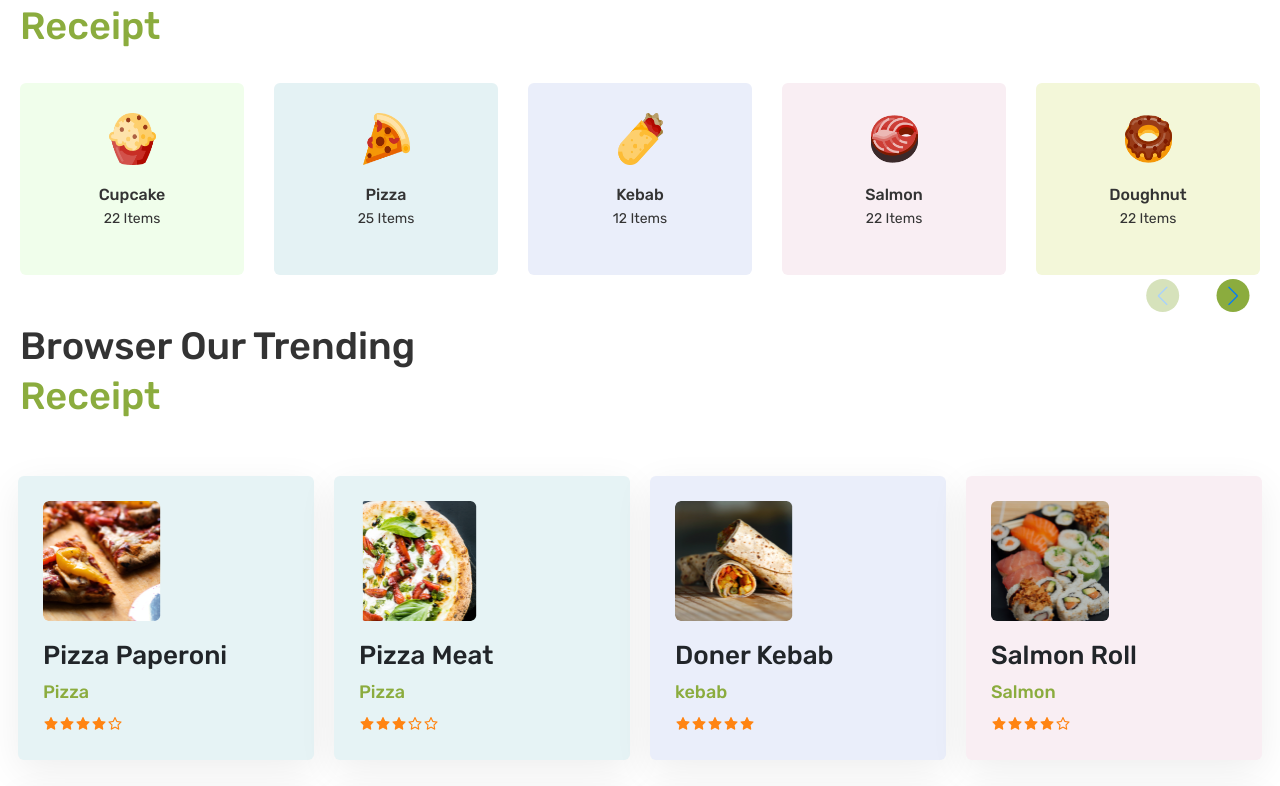
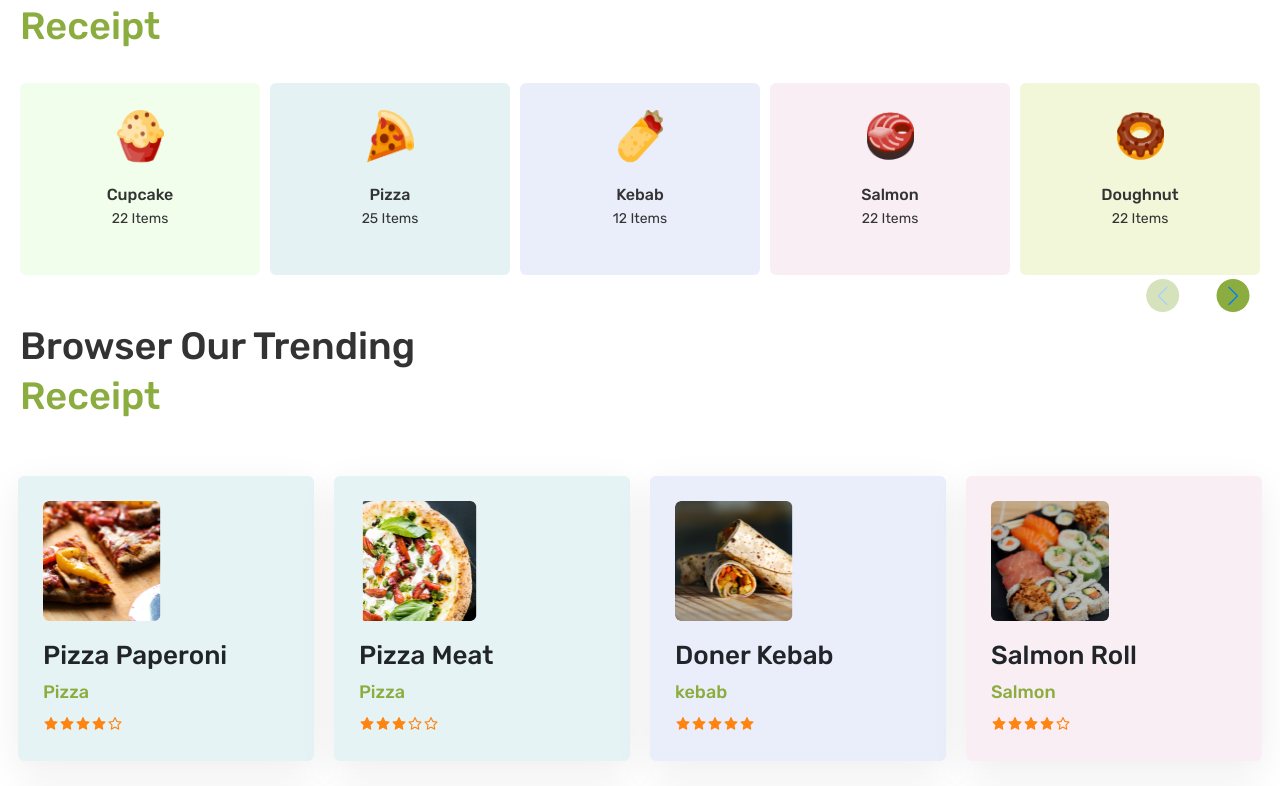
Before and after one commit to Davitaridani/elemes-id, a React (Create React App) app: page / in a window 1280 px wide. Shown: the part 894-1680 px from the top of the page. Built offline with nearby package versions, Linux system fonts and the light colour scheme.

Commit message:
add animate

```diff
--- a/src/assets/constants/data.js
+++ b/src/assets/constants/data.js
@@ -83,6 +83,7 @@ export const dataProducts = [
     imgUrl: PizzaPaperoni,
     category: "Pizza",
     bgColor: "#E6F3F5",
+    delayAos: 100,
     icon: [
       <AiFillStar />,
       <AiFillStar />,
@@ -97,6 +98,7 @@ export const dataProducts = [
     imgUrl: PizzaMeat,
     category: "Pizza",
     bgColor: "#E6F3F5",
+    delayAos: 200,
     icon: [
       <AiFillStar />,
       <AiFillStar />,
@@ -111,6 +113,7 @@ export const dataProducts = [
     imgUrl: DonerKebab,
     category: "kebab",
     bgColor: "#EAEEFA",
+    delayAos: 300,
     icon: [
       <AiFillStar />,
       <AiFillStar />,
@@ -125,6 +128,7 @@ export const dataProducts = [
     imgUrl: SalmonRoll,
     category: "Salmon",
     bgColor: "#F9EEF3",
+    delayAos: 400,
     icon: [
       <AiFillStar />,
       <AiFillStar />,
@@ -139,6 +143,7 @@ export const dataProducts = [
     imgUrl: CupcakeChoco,
     category: "Cupcake",
     bgColor: "#F0FEEB",
+    delayAos: 100,
     icon: [
       <AiFillStar />,
       <AiFillStar />,
@@ -153,6 +158,7 @@ export const dataProducts = [
     imgUrl: DoughnutMilk,
     category: "Doughnut",
     bgColor: "#F3F7D9",
+    delayAos: 200,
     icon: [
       <AiFillStar />,
       <AiFillStar />,
@@ -167,6 +173,7 @@ export const dataProducts = [
     imgUrl: DoughnutUnicorn,
     category: "Doughnut",
     bgColor: "#F3F7D9",
+    delayAos: 300,
     icon: [
       <AiFillStar />,
       <AiFillStar />,
@@ -181,6 +188,7 @@ export const dataProducts = [
     imgUrl: KathiKebab,
     category: "Kebab",
     bgColor: "#EAEEFA",
+    delayAos: 400,
     icon: [
       <AiFillStar />,
       <AiFillStar />,
--- a/src/assets/scss/_carouselCard.scss
+++ b/src/assets/scss/_carouselCard.scss
@@ -24,6 +24,7 @@
 					img {
 						width: 47px;
 						height: 52px;
+
 						margin-bottom: 20px;
 					}
 				}
--- a/src/assets/scss/_globals.scss
+++ b/src/assets/scss/_globals.scss
@@ -32,3 +32,12 @@ a {
 	background-color: $darkArmy;
 	color: #fff;
 }
+
+.animate__bounce {
+  animation: bounce 4s ease infinite;
+}
+@keyframes bounce {
+	0%, 20%, 50%, 80%, 100% {transform: translateY(0);}
+	40% {transform: translateY(-10px);}
+	60% {transform: translateY(-10px);}
+}
--- a/src/assets/scss/_navbar.scss
+++ b/src/assets/scss/_navbar.scss
@@ -18,6 +18,7 @@
 	position: absolute;
 	top: 0;
 	right: 0;
+	z-index: 10;
 	width: 100%;
 	.container {
 		.navbar-brand {
--- a/src/assets/scss/_responsive.scss
+++ b/src/assets/scss/_responsive.scss
@@ -0,0 +1,5 @@
+@import "breakpoints";
+
+@include responsive(mobile) {
+
+}
--- a/src/assets/scss/main.css
+++ b/src/assets/scss/main.css
@@ -44,6 +44,34 @@ a {
   color: #fff;
 }
 
+.animate__bounce {
+  -webkit-animation: bounce 4s ease infinite;
+          animation: bounce 4s ease infinite;
+}
+
+@-webkit-keyframes bounce {
+  0%, 20%, 50%, 80%, 100% {
+    transform: translateY(0);
+  }
+  40% {
+    transform: translateY(-10px);
+  }
+  60% {
+    transform: translateY(-10px);
+  }
+}
+
+@keyframes bounce {
+  0%, 20%, 50%, 80%, 100% {
+    transform: translateY(0);
+  }
+  40% {
+    transform: translateY(-10px);
+  }
+  60% {
+    transform: translateY(-10px);
+  }
+}
 * {
   font-family: "Rubik", sans-serif;
 }
@@ -83,6 +111,22 @@ a {
   color: #fff;
 }
 
+.animate__bounce {
+  -webkit-animation: bounce 4s ease infinite;
+          animation: bounce 4s ease infinite;
+}
+
+@keyframes bounce {
+  0%, 20%, 50%, 80%, 100% {
+    transform: translateY(0);
+  }
+  40% {
+    transform: translateY(-10px);
+  }
+  60% {
+    transform: translateY(-10px);
+  }
+}
 .navbar-sticky {
   width: 100%;
   height: 80px !important;
@@ -101,6 +145,7 @@ a {
   position: absolute;
   top: 0;
   right: 0;
+  z-index: 10;
   width: 100%;
 }
 .navbar .container .navbar-brand a {
@@ -169,6 +214,22 @@ a {
   color: #fff;
 }
 
+.animate__bounce {
+  -webkit-animation: bounce 4s ease infinite;
+          animation: bounce 4s ease infinite;
+}
+
+@keyframes bounce {
+  0%, 20%, 50%, 80%, 100% {
+    transform: translateY(0);
+  }
+  40% {
+    transform: translateY(-10px);
+  }
+  60% {
+    transform: translateY(-10px);
+  }
+}
 .sect__hero {
   background: url("../img/bg-herro.png") no-repeat center center;
   height: 100vh;
@@ -252,6 +313,22 @@ a {
   color: #fff;
 }
 
+.animate__bounce {
+  -webkit-animation: bounce 4s ease infinite;
+          animation: bounce 4s ease infinite;
+}
+
+@keyframes bounce {
+  0%, 20%, 50%, 80%, 100% {
+    transform: translateY(0);
+  }
+  40% {
+    transform: translateY(-10px);
+  }
+  60% {
+    transform: translateY(-10px);
+  }
+}
 .sect__carousel .container .title__carousel {
   margin: 45px 0 32px;
 }
@@ -356,6 +433,22 @@ a {
   color: #fff;
 }
 
+.animate__bounce {
+  -webkit-animation: bounce 4s ease infinite;
+          animation: bounce 4s ease infinite;
+}
+
+@keyframes bounce {
+  0%, 20%, 50%, 80%, 100% {
+    transform: translateY(0);
+  }
+  40% {
+    transform: translateY(-10px);
+  }
+  60% {
+    transform: translateY(-10px);
+  }
+}
 .sect__products .container {
   margin-bottom: 250px;
 }
@@ -447,6 +540,22 @@ a {
   color: #fff;
 }
 
+.animate__bounce {
+  -webkit-animation: bounce 4s ease infinite;
+          animation: bounce 4s ease infinite;
+}
+
+@keyframes bounce {
+  0%, 20%, 50%, 80%, 100% {
+    transform: translateY(0);
+  }
+  40% {
+    transform: translateY(-10px);
+  }
+  60% {
+    transform: translateY(-10px);
+  }
+}
 .btn {
   border: 0 !important;
   background-color: #8BAC3E;
@@ -496,6 +605,22 @@ a {
   color: #fff;
 }
 
+.animate__bounce {
+  -webkit-animation: bounce 4s ease infinite;
+          animation: bounce 4s ease infinite;
+}
+
+@keyframes bounce {
+  0%, 20%, 50%, 80%, 100% {
+    transform: translateY(0);
+  }
+  40% {
+    transform: translateY(-10px);
+  }
+  60% {
+    transform: translateY(-10px);
+  }
+}
 .footer .container .row {
   padding: 74px 67px 40px 62px;
   border-radius: 20px;
--- a/src/components/UI/Card.js
+++ b/src/components/UI/Card.js
@@ -1,12 +1,24 @@
-import React from "react";
+import React, { useEffect } from "react";
+import AOS from "aos";
 import { Col } from "react-bootstrap";
 
 const Card = ({ data }) => {
-  const { title, imgUrl, category, bgColor, icon } = data;
+  const { title, imgUrl, category, bgColor, icon, delayAos } = data;
+
+  useEffect(() => {
+    AOS.init();
+  }, []);
 
   return (
     <>
-      <Col md="3" className="block block__card">
+      <Col
+        md="3"
+        className="block block__card"
+        data-aos="fade-up"
+        data-aos-duration="2000"
+        data-aos-offset="150"
+        data-aos-delay={delayAos}
+      >
         <div
           className="card border-0 card__product"
           style={{ backgroundColor: `${bgColor}` }}
--- a/src/components/sections/CarouselCard.js
+++ b/src/components/sections/CarouselCard.js
@@ -18,7 +18,7 @@ const CarouselCard = () => {
         </div>
         <Swiper
           slidesPerView={5}
-          spaceBetween={30}
+          spaceBetween={10}
           navigation={true}
           modules={[Navigation]}
           className="mySwiper"
@@ -30,7 +30,7 @@ const CarouselCard = () => {
                 style={{ backgroundColor: `${item.bgColor}` }}
               >
                 <div class="card__header-carousel mx-auto">
-                  <img src={item.imgUrl} alt="" />
+                  <img src={item.imgUrl} alt="" className="animate__bounce" />
                 </div>
                 <div className="card__body-carousel">
                   <h5>{item.title}</h5>
--- a/src/components/sections/Herro.js
+++ b/src/components/sections/Herro.js
@@ -1,10 +1,15 @@
-import React from "react";
+import React, { useEffect } from "react";
 import { Container, Row, Col } from "react-bootstrap";
 import Typewriter from "typewriter-effect";
+import AOS from "aos";
 import Button from "../UI/Button";
 import iconBanner from "../../assets/img/icon-banner.png";
 
 const Herro = () => {
+  useEffect(() => {
+    AOS.init();
+  }, []);
+
   return (
     <section className="sect__hero">
       <Container>
@@ -38,7 +43,11 @@ const Herro = () => {
             </div>
           </Col>
           <Col md="6">
-            <div className="images__hero">
+            <div
+              className="images__hero"
+              data-aos="zoom-in"
+              data-aos-duration="2500"
+            >
               <img src={iconBanner} alt="images-hero" className="img-fluid" />
             </div>
           </Col>
--- a/src/components/sections/Products.js
+++ b/src/components/sections/Products.js
@@ -5,7 +5,6 @@ import { dataProducts } from "../../assets/constants/data";
 import Button from "../UI/Button";
 
 const Products = () => {
-  console.log("Data Products", dataProducts);
   return (
     <section className="sect__products">
       <Container>
--- a/src/index.js
+++ b/src/index.js
@@ -2,6 +2,7 @@ import React from "react";
 import ReactDOM from "react-dom/client";
 import App from "./App";
 import "bootstrap/dist/css/bootstrap.min.css";
+import "aos/dist/aos.css";
 import "swiper/css";
 import "./assets/scss/main.css";
 
```
Also changed, not shown: 1 other file (tests, documents, lock files or other folders).
